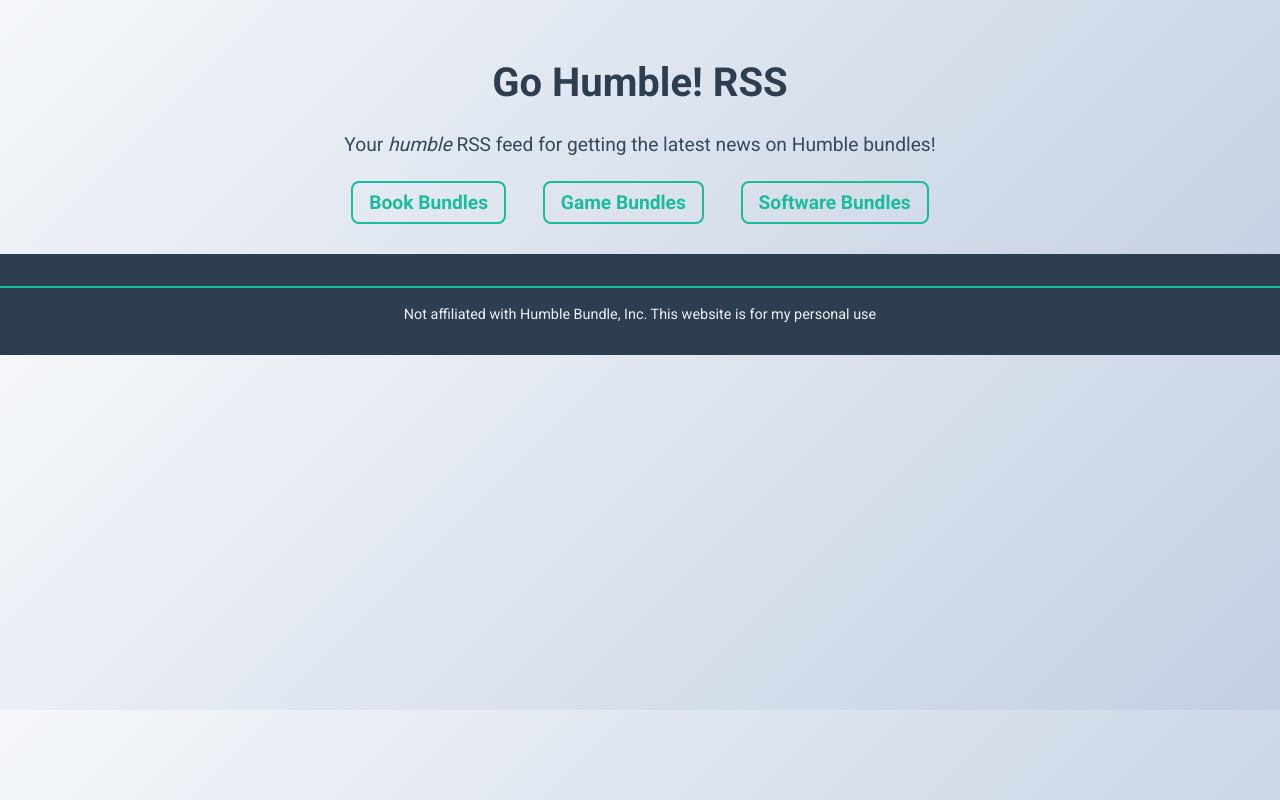
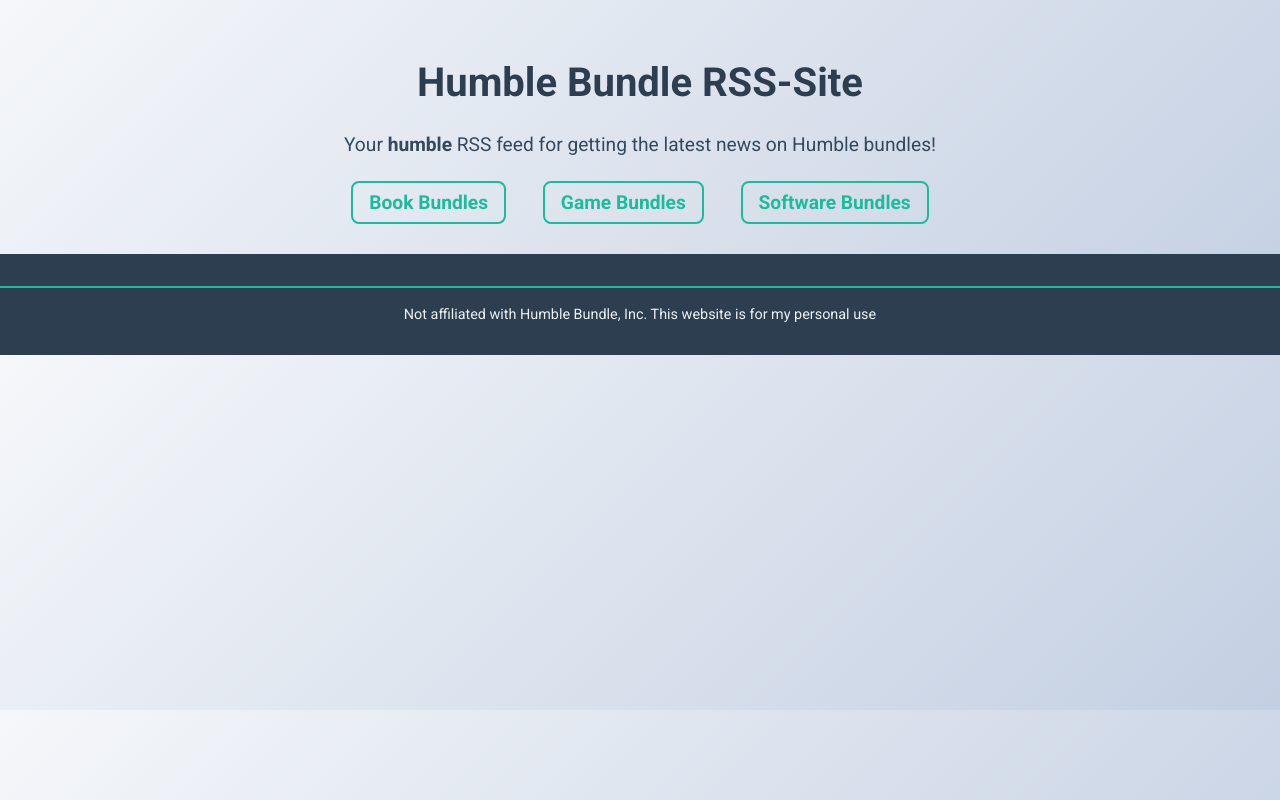
Before and after one commit to Feuerlord2/Humble-RSS-Site, a plain HTML site: page docs/index.html in a window 1280 px wide. Shown: the top 800 px of the page. Drawn offline with Linux system fonts and the light colour scheme.

Commit message:
Update index.html

```diff
--- a/docs/index.html
+++ b/docs/index.html
@@ -75,8 +75,8 @@
 
 <body>
     <header>
-        <h1>Go Humble! RSS</h1>
-        <p>Your <i>humble</i> RSS feed for getting the latest news on Humble
+        <h1>Humble Bundle RSS-Site</h1>
+        <p>Your <b>humble</b> RSS feed for getting the latest news on Humble
             bundles!</p>
             <br>
 
```
